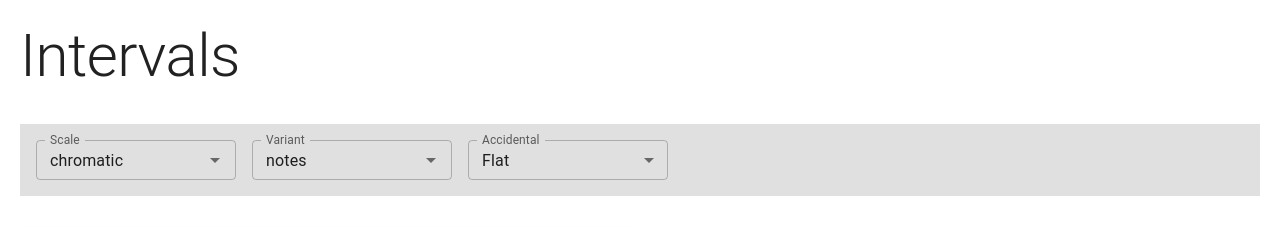
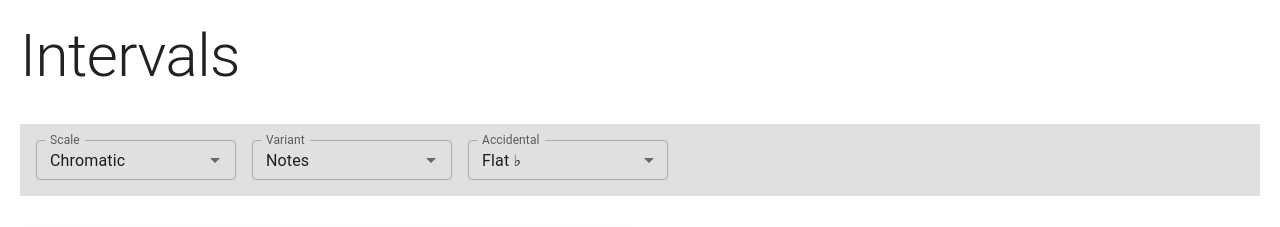
Before and after one commit to glennholland/interval-calc, a React (Vite) app: page / in a window 1280 px wide. Shown: the top 227 px of the page. Built offline with nearby package versions, Linux system fonts and the light colour scheme.

Commit message:
label casing

```diff
--- a/src/App.tsx
+++ b/src/App.tsx
@@ -16,7 +16,7 @@ import { useMemo, useState } from 'react';
 import './App.css';
 import Cycle from './components/cycle/Cycle';
 import Table from './Table';
-import { SCALE, SCALES } from './util';
+import { SCALE, scaleNameToTitleCase, SCALES } from './util';
 
 function App() {
   const prefersDarkMode = useMediaQuery('(prefers-color-scheme: dark)');
@@ -74,6 +74,7 @@ function App() {
               options={SCALES}
               disableClearable
               renderInput={(params) => <TextField label="Scale" {...params} />}
+              getOptionLabel={(option) => scaleNameToTitleCase(option)}
               sx={{ width: '200px' }}
               blurOnSelect
               size="small"
@@ -87,6 +88,9 @@ function App() {
             disableClearable
             blurOnSelect
             options={['intervals', 'notes']}
+            getOptionLabel={(option) =>
+              option === 'intervals' ? 'Intervals' : 'Notes'
+            }
             renderInput={(params) => <TextField label="Variant" {...params} />}
           />
           <FormControl>
@@ -101,8 +105,8 @@ function App() {
               sx={{ width: '200px' }}
               size="small"
             >
-              <MenuItem value="flat">Flat</MenuItem>
-              <MenuItem value="sharp">Sharp</MenuItem>
+              <MenuItem value="flat">Flat ♭</MenuItem>
+              <MenuItem value="sharp">Sharp ♯</MenuItem>
             </Select>
           </FormControl>
         </Box>
--- a/src/Table.tsx
+++ b/src/Table.tsx
@@ -43,8 +43,9 @@ const Table = ({
         },
         flex: 1,
         width: 60,
-        sortable: true,
+        sortable: i === 0,
         disableColumnMenu: true,
+        resizable: false,
       }))}
       sx={{ width: '100%', height: 'fit-content' }}
       getRowId={(row) => row[0]}
--- a/src/util.ts
+++ b/src/util.ts
@@ -107,6 +107,22 @@ export const SCALES = [
 ] as const;
 
 export type SCALE = (typeof SCALES)[number];
+
+export function scaleNameToTitleCase(scaleName: SCALE): string {
+  // First, handle special case of 'bebop' which should just be capitalized
+  if (scaleName === 'bebop') return 'Bebop';
+
+  // Split the camelCase string into words and capitalize first letter of each
+  return (
+    scaleName
+      // Insert space before capital letters
+      .replace(/([A-Z])/g, ' $1')
+      // Handle the first character
+      .replace(/^./, (str) => str.toUpperCase())
+      // Trim any extra spaces
+      .trim()
+  );
+}
 
 export const SCALE_INTERVALS: Record<SCALE, Interval[]> = {
   chromatic: [
```
